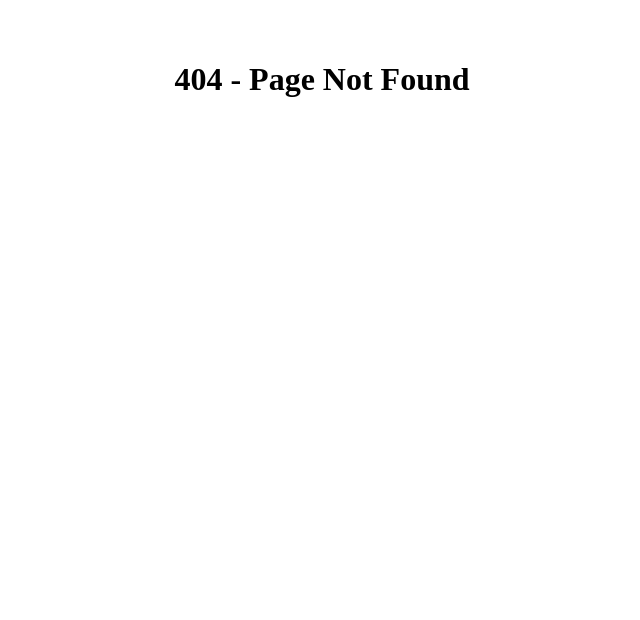
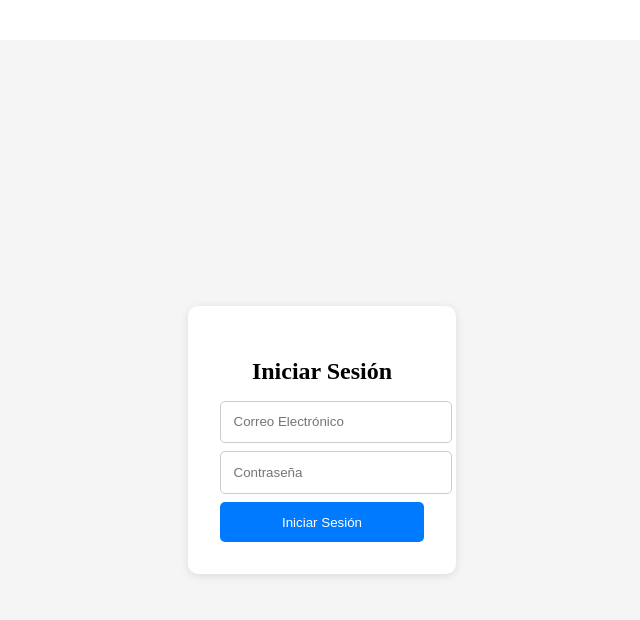
Before and after one commit to D-Malex/P2-Java, a React (Vite) app in the folder frontend/: page /login in a window 1280 px wide. Before the commit this address had no page. Shown: the top 620 px of the page, without its empty margins (318-958 px from the left). Built offline with nearby package versions, Linux system fonts and the light colour scheme.

Commit message:
feat(frontend): Creado el endpoitn login

```diff
--- a/frontend/src/App.jsx
+++ /dev/null
@@ -1,18 +0,0 @@
-import { BrowserRouter as Router, Routes, Route } from "react-router-dom";
-import Home from "./pages/Home.jsx";
-import About from "./pages/About.jsx";
-import NotFound from "./pages/NotFoud.jsx";
-
-function App() {
-  return (
-    <Router>
-      <Routes>
-        <Route path="/" element={<Home />} />
-        <Route path="/about" element={<About />} />
-        <Route path="*" element={<NotFound />} />
-      </Routes>
-    </Router>
-  );
-}
-
-export default App;
--- a/frontend/src/main.jsx
+++ b/frontend/src/main.jsx
@@ -1,10 +1,13 @@
-import { StrictMode } from 'react'
-import { createRoot } from 'react-dom/client'
-import App from './App'
-import './styles/App.css'
+import { StrictMode } from "react";
+import { createRoot } from "react-dom/client";
+import { BrowserRouter as Router } from "react-router-dom";
+import AppRoutes from "./routes/AppRoutes";
+import "./styles/App.css";
 
-createRoot(document.getElementById('root')).render(
+createRoot(document.getElementById("root")).render(
   <StrictMode>
-    <App />
-  </StrictMode>,
-)
+    <Router>
+      <AppRoutes />
+    </Router>
+  </StrictMode>
+);
--- a/frontend/src/pages/Login.jsx
+++ b/frontend/src/pages/Login.jsx
@@ -0,0 +1,69 @@
+import React, { useState } from "react";
+import { useNavigate } from "react-router-dom";
+import api from "../utils/api";
+import "../styles/Login.css";
+
+const Login = () => {
+  const [email, setEmail] = useState("");
+  const [password, setPassword] = useState("");
+  const [error, setError] = useState("");
+  const navigate = useNavigate();
+
+  const handleSubmit = async (e) => {
+    e.preventDefault();
+
+    try {
+      const response = await api.post("/auth/login", { email, password });
+      const { token, userType } = response.data;
+
+      // Guardar token en localStorage
+      localStorage.setItem("authToken", token);
+
+      //? Está bien que esto lo maneje el login o deberia hacerlo el app/main
+      switch (userType) {
+        case "Owner":
+          navigate("/home/owner");
+          break;
+        case "Admin":
+          navigate("/home/admin");
+          break;
+        case "Vendor":
+          navigate("/home/vendor");
+          break;
+        case "Tourist":
+          navigate("/home/tourist");
+          break;
+        default:
+          navigate("/login");
+      }
+    } catch (err) {
+      setError("Credenciales incorrectas. Por favor, intenta de nuevo.");
+    }
+  };
+
+  return (
+    <div className="login-container">
+      <form onSubmit={handleSubmit} className="login-form">
+        <h2>Iniciar Sesión</h2>
+        {error && <p className="error-message">{error}</p>}
+        <input
+          type="email"
+          placeholder="Correo Electrónico"
+          value={email}
+          onChange={(e) => setEmail(e.target.value)}
+          required
+        />
+        <input
+          type="password"
+          placeholder="Contraseña"
+          value={password}
+          onChange={(e) => setPassword(e.target.value)}
+          required
+        />
+        <button type="submit">Iniciar Sesión</button>
+      </form>
+    </div>
+  );
+};
+
+export default Login;
--- a/frontend/src/routes/AppRoutes.jsx
+++ b/frontend/src/routes/AppRoutes.jsx
@@ -0,0 +1,19 @@
+import React from "react";
+import { Routes, Route, Navigate } from "react-router-dom";
+import ProtectedRoute from "./ProtectedRoute";
+import Login from "../pages/Login";
+import About from "../pages/About";
+import NotFound from "../pages/NotFound";
+
+function AppRoutes() {
+  return (
+    <Routes>
+      <Route path="/" element={<Navigate to="/login" replace />} />
+      <Route path="/login" element={<Login />} />
+      <Route path="/about" element={ <ProtectedRoute> <About /> </ProtectedRoute> }/>
+      <Route path="*" element={<NotFound />} />
+    </Routes>
+  );
+}
+
+export default AppRoutes;
--- a/frontend/src/routes/ProtectedRoute.jsx
+++ b/frontend/src/routes/ProtectedRoute.jsx
@@ -1 +1,9 @@
-x
+import React from "react";
+import { Navigate } from "react-router-dom";
+
+const ProtectedRoute = ({ children }) => {
+  const token = localStorage.getItem("authToken");
+  return token ? children : <Navigate to="/login" />;
+};
+
+export default ProtectedRoute;
--- /dev/null
+++ b/frontend/src/styles/Login.css
@@ -0,0 +1,44 @@
+.login-container {
+  display: flex;
+  justify-content: center;
+  align-items: center;
+  height: 100vh;
+  background-color: #f5f5f5;
+}
+
+.login-form {
+  background: white;
+  padding: 2rem;
+  border-radius: 10px;
+  box-shadow: 0 2px 10px rgba(0, 0, 0, 0.1);
+  text-align: center;
+}
+
+.login-form h2 {
+  margin-bottom: 1rem;
+}
+
+.login-form input {
+  display: block;
+  width: 100%;
+  padding: 0.8rem;
+  margin: 0.5rem 0;
+  border: 1px solid #ccc;
+  border-radius: 5px;
+}
+
+.login-form button {
+  width: 100%;
+  padding: 0.8rem;
+  background-color: #007bff;
+  color: white;
+  border: none;
+  border-radius: 5px;
+  cursor: pointer;
+}
+
+.login-form .error-message {
+  color: red;
+  font-size: 0.9rem;
+  margin-bottom: 1rem;
+}
```
Also changed, not shown: frontend/src/pages/NotFound.jsx (renamed from frontend/src/pages/NotFoud.jsx).
